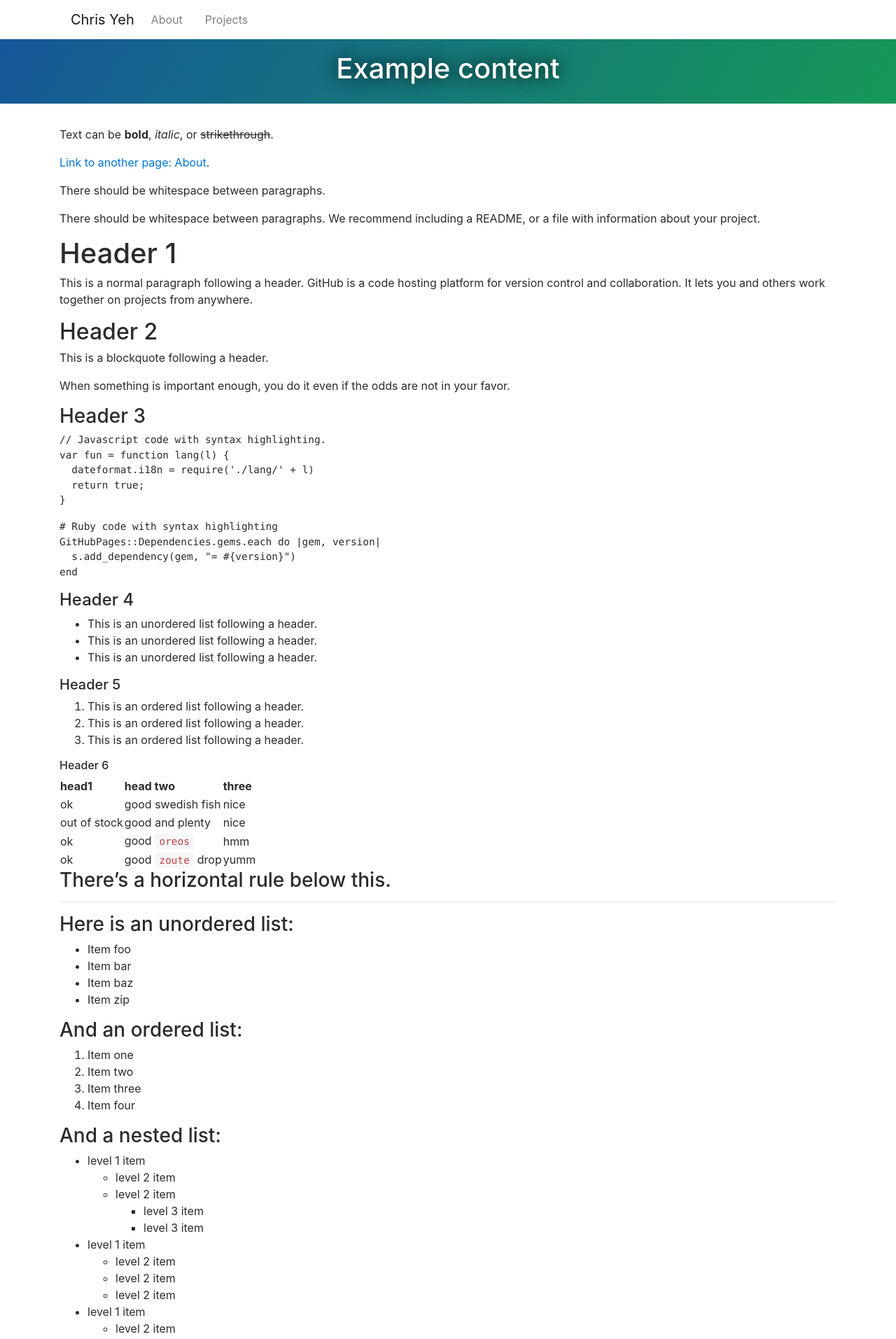
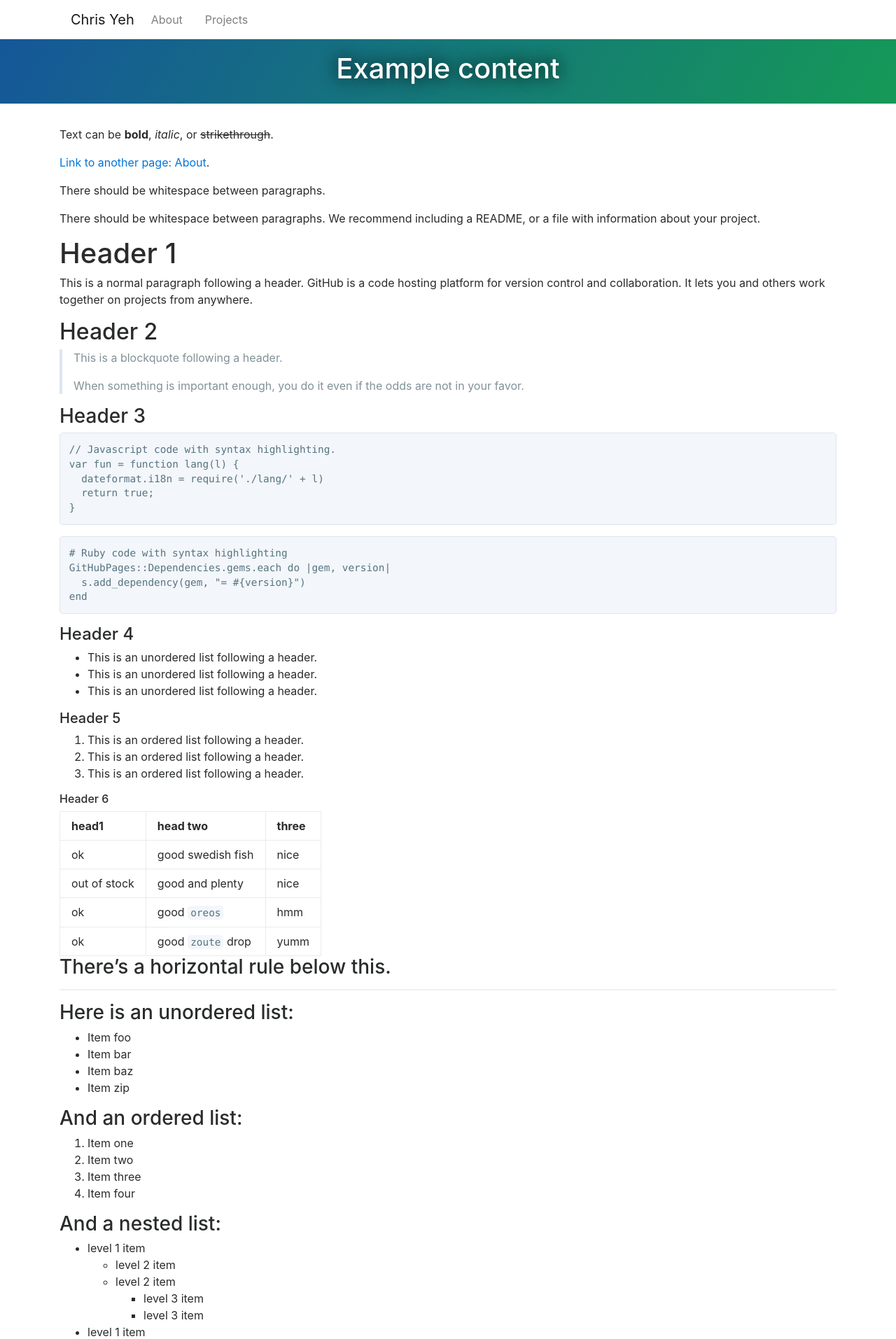
Before and after one commit to chrisyeh96/chrisyeh96.github.io, a Jekyll site: the page built from _posts/2017-08-03-example-content.md, in a window 1280 px wide. Shown: the top 1913 px of the page at 70% size. Built offline with Jekyll 4.4.1, drawn with Linux system fonts in a browser that asks for light colours; nearby versions of some CDN libraries.

Commit message:
Copied over general CSS from Cayman

```diff
--- a/css/website.css
+++ b/css/website.css
@@ -19,6 +19,10 @@ a, a:link, a:visited, a:hover, a:active {
 
 .cardinal-red {
   color: #8C1515 !important; /* Cardinal Red */
+}
+
+img {
+  max-width: 100%;
 }
 
 /*******************
@@ -112,7 +116,6 @@ ul.banner-social-buttons li {
  * PROJECTS and ABOUT
  ******************/
 .content-row img {
-  max-width: 100%;
   height: auto;
   padding-bottom: 1em;
 }
@@ -142,3 +145,127 @@ h1.section-title {
   color: #8C1515; /* Cardinal Red */
   margin: 1em 0em 0.7em;
 }
+
+code {
+  padding: 2px 4px;
+  font-family: Consolas, "Liberation Mono", Menlo, Courier, monospace;
+  font-size: 0.9rem;
+  color: #567482;
+  background-color: #f3f6fa;
+  border-radius: 0.3rem;
+}
+
+pre {
+  padding: 0.8rem;
+  margin-top: 0;
+  margin-bottom: 1rem;
+  font: 1rem Consolas, "Liberation Mono", Menlo, Courier, monospace;
+  color: #567482;
+  word-wrap: normal;
+  background-color: #f3f6fa;
+  border: solid 1px #dce6f0;
+  border-radius: 0.3rem;
+}
+pre > code {
+  padding: 0;
+  margin: 0;
+  font-size: 0.9rem;
+  color: #567482;
+  word-break: normal;
+  white-space: pre;
+  background: transparent;
+  border: 0;
+}
+
+.highlight {
+  margin-bottom: 1rem;
+}
+.highlight pre {
+  margin-bottom: 0;
+  word-break: normal;
+}
+
+.highlight pre,
+pre {
+  padding: 0.8rem;
+  overflow: auto;
+  font-size: 0.9rem;
+  line-height: 1.45;
+  border-radius: 0.3rem;
+  -webkit-overflow-scrolling: touch;
+}
+
+pre code,
+pre tt {
+  display: inline;
+  max-width: initial;
+  padding: 0;
+  margin: 0;
+  overflow: initial;
+  line-height: inherit;
+  word-wrap: normal;
+  background-color: transparent;
+  border: 0;
+}
+pre code:before, pre code:after,
+pre tt:before,
+pre tt:after {
+  content: normal;
+}
+
+ul,
+ol {
+  margin-top: 0;
+}
+
+blockquote {
+  padding: 0 1rem;
+  margin-left: 0;
+  color: #819198;
+  border-left: 0.3rem solid #dce6f0;
+}
+blockquote > :first-child {
+  margin-top: 0;
+}
+blockquote > :last-child {
+  margin-bottom: 0;
+}
+
+table {
+  display: block;
+  width: 100%;
+  overflow: auto;
+  word-break: normal;
+  word-break: keep-all;
+  -webkit-overflow-scrolling: touch;
+}
+table th {
+  font-weight: bold;
+}
+table th,
+table td {
+  padding: 0.5rem 1rem;
+  border: 1px solid #e9ebec;
+}
+
+dl {
+  padding: 0;
+}
+dl dt {
+  padding: 0;
+  margin-top: 1rem;
+  font-size: 1rem;
+  font-weight: bold;
+}
+dl dd {
+  padding: 0;
+  margin-bottom: 1rem;
+}
+
+hr {
+  height: 2px;
+  padding: 0;
+  margin: 1rem 0;
+  background-color: #eff0f1;
+  border: 0;
+}
```
